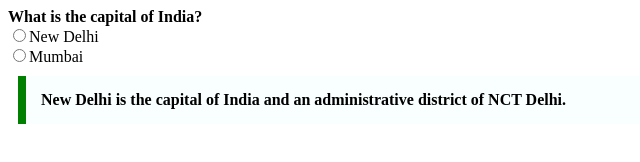
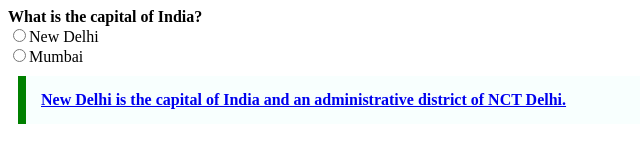
Before and after one commit to acciojob/trivia-ShreyanshPandey73, a website: page main.html in a window 1280 px wide. Shown: the whole page, without its empty margins (0-640 px from the left). Drawn offline with Linux system fonts and the light colour scheme.

Commit message:
created a submission

```diff
--- a/main.html
+++ b/main.html
@@ -11,7 +11,7 @@
 	<b>What is the capital of India?</b><br>
 	<input type="radio">New Delhi<br>
 	<input type="radio">Mumbai
-	<blockquote class ="block">New Delhi is the capital of India and an administrative district of NCT Delhi.</blockquote>
+	<blockquote class ="block" ><a href="https://en.wikipedia.org/wiki/New_Delhi">New Delhi is the capital of India and an administrative district of NCT Delhi.</a></blockquote>
     <script type="text/javascript" src="./script.js">
 </script>
 
```
